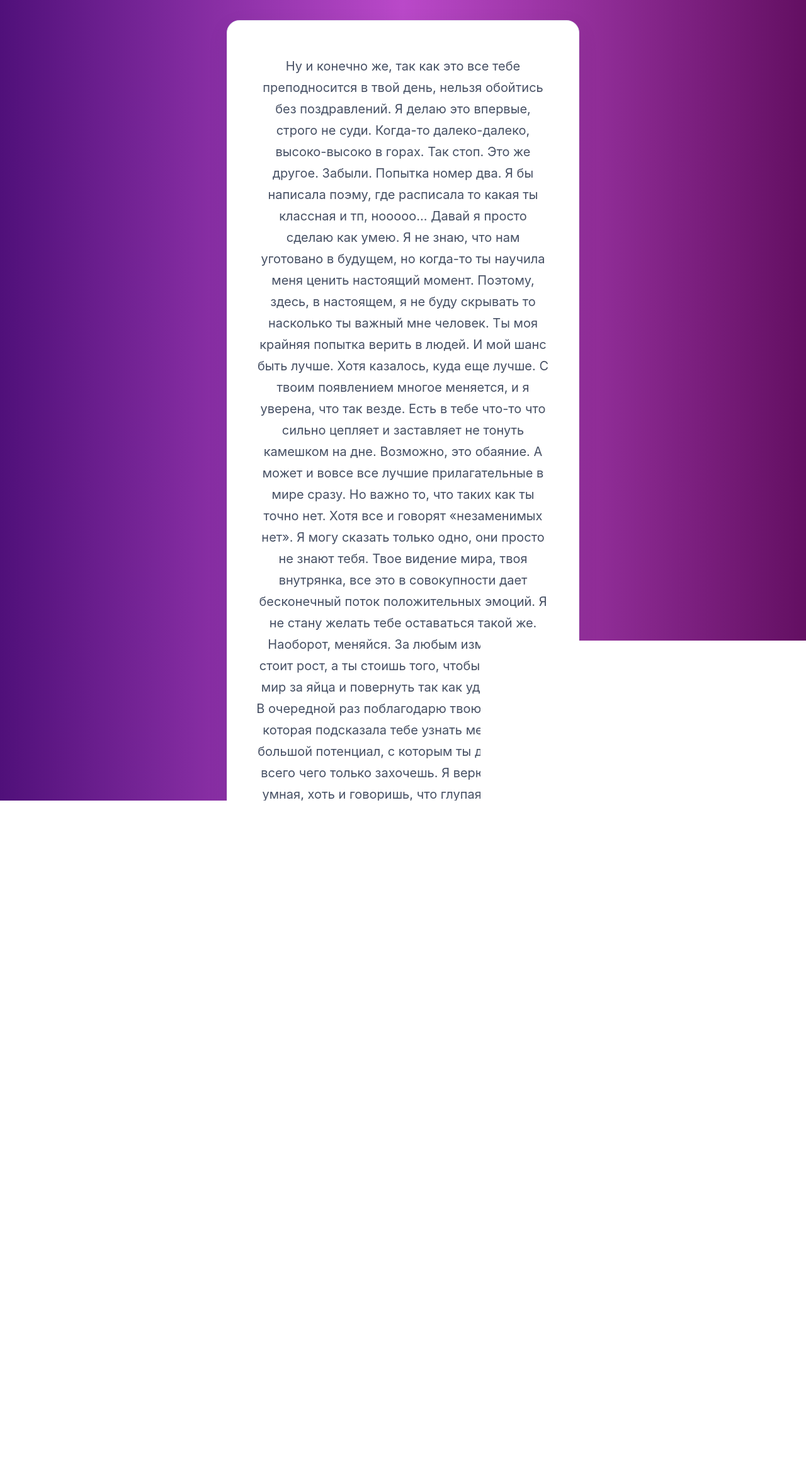
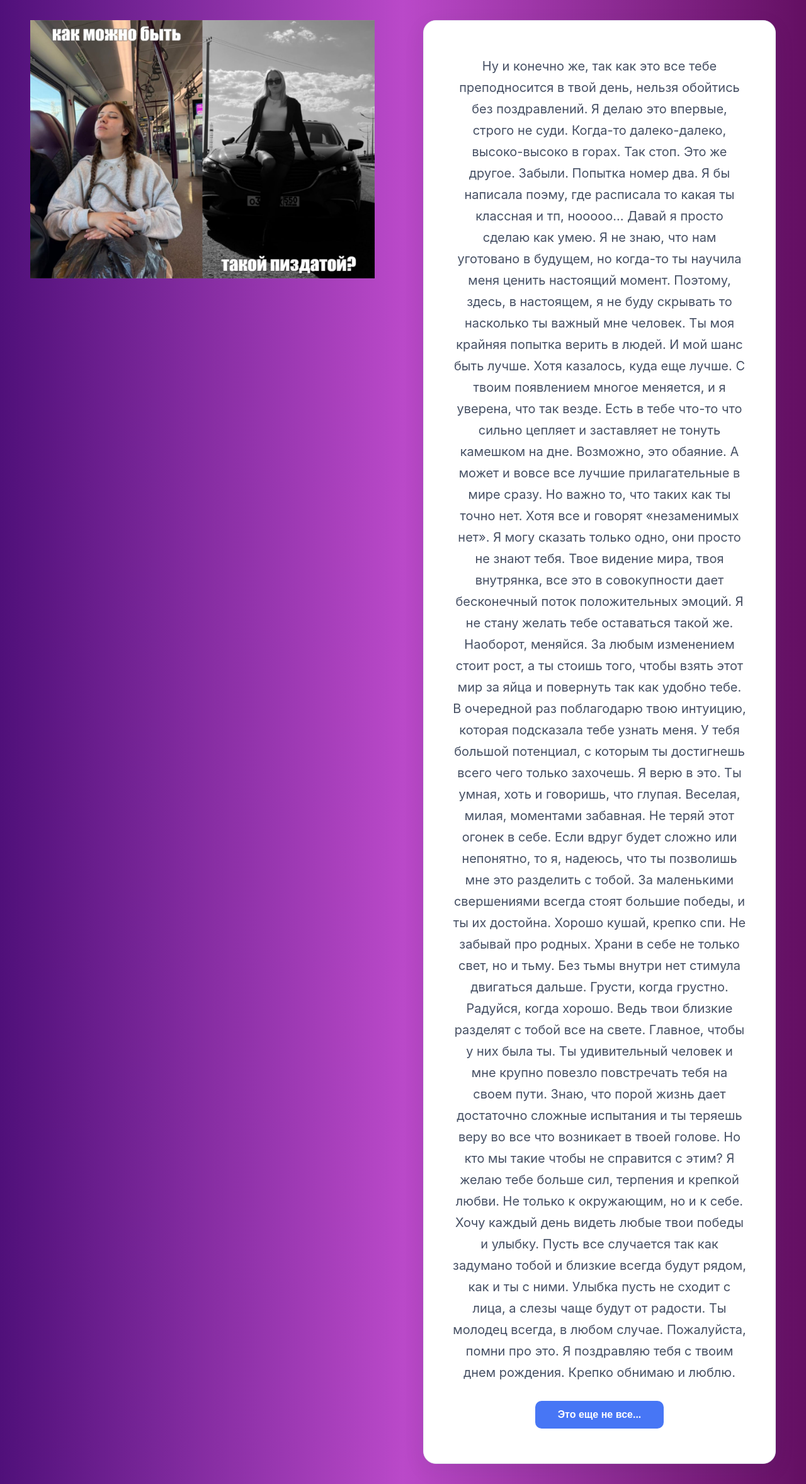
Before and after one commit to tollkirschengift/korobka, a plain HTML site: page pozdravlenie_1.html in a window 1280 px wide. Shown: the whole page at 63% size. Drawn offline with Linux system fonts and the light colour scheme.

Commit message:
поздравление добавлено

```diff
--- a/pozdravlenie.html
+++ b/pozdravlenie_1.html
@@ -4,11 +4,18 @@
     <meta charset="UTF-8">
     <meta name="viewport" content="width=device-width, initial-scale=1.0">
      <link rel="stylesheet" href="style.css">
-    <title>Document</title>
+    <title>От Насти</title>
 </head>
 <body>
 
-    <main>
+    <main class="congrats">
+
+        <div class="preview">
+
+                <img  src="files/69.jpg" alt="">
+
+        </div>
+
     <div class="welcome-container">
 
         <p class="welcome-text">
@@ -20,8 +27,8 @@
 
         </p>
 
-        <button class="start-button">
-            Посмотреть на коробку еще раз
+        <button class="start-button" onclick="location.href='pozdravlenie_2.html'">
+            Это еще не все...
         </button>
 
     </div></main>
--- a/style.css
+++ b/style.css
@@ -19,6 +19,16 @@ main {
     display: flex;
     flex-direction: row;
     justify-content: space-evenly;
+
+}
+
+
+main.congrats {
+    display: flex;
+    flex-direction: row;
+    justify-content: space-evenly;
+    align-items: self-start;
+
 
 }
 
```
Also changed, not shown: level_3.html (+1 -1 lines), pozdravlenie_2.html (added, +37 -0 lines).
